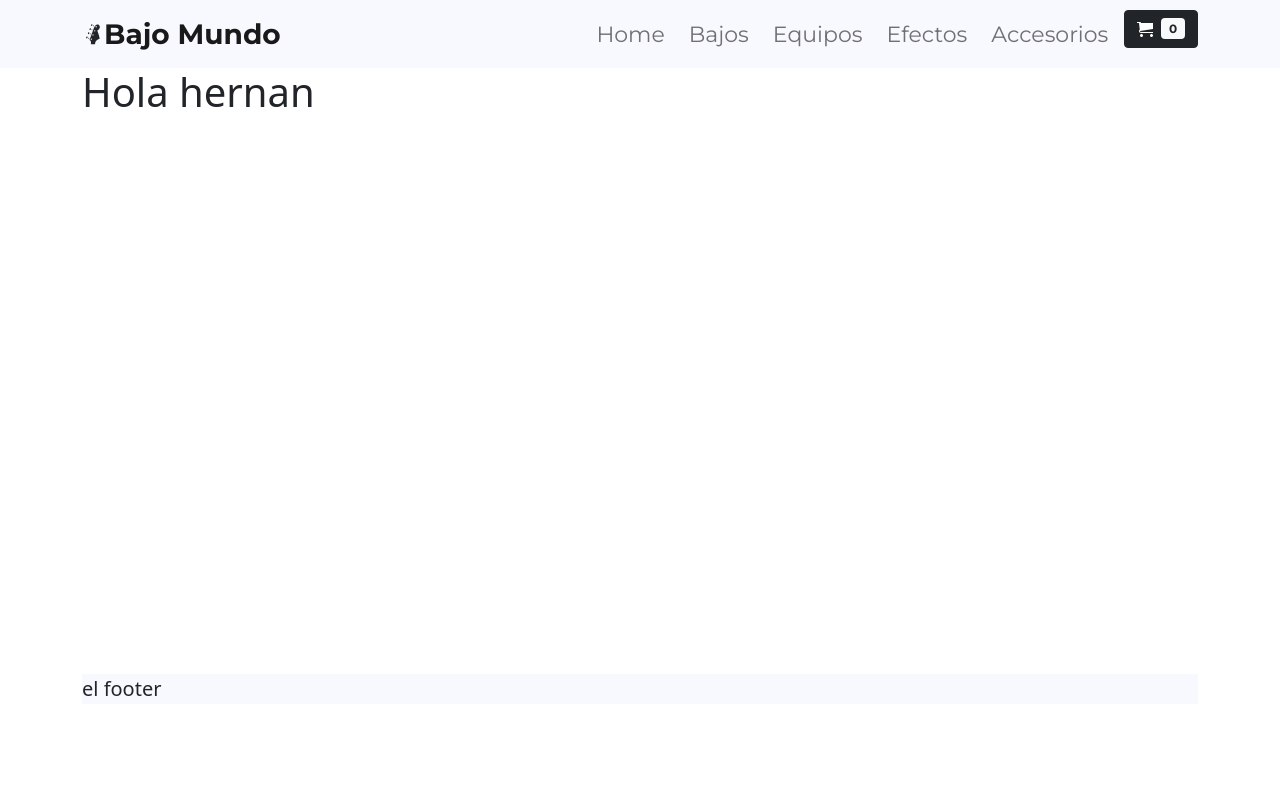
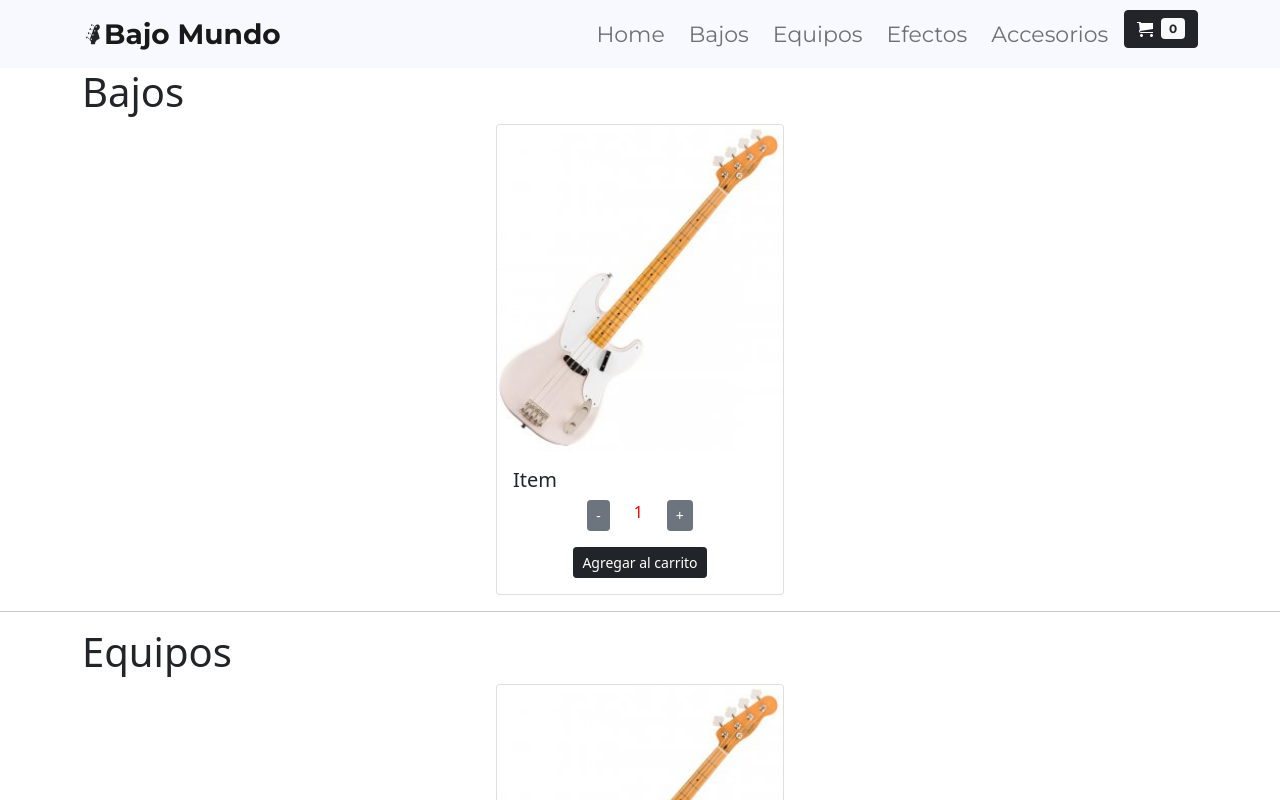
Before and after one commit to PlantaH/eCommerceReactJS, a React (Create React App) app: page / in a window 1280 px wide. Shown: the top 800 px of the page. Built offline with nearby package versions, Linux system fonts and the light colour scheme.

Commit message:
Desafio Clase 5

```diff
--- a/src/App.js
+++ b/src/App.js
@@ -6,17 +6,23 @@ import Footer from './components/Footer/Footer';
 import ItemListContainer from './components/ItemListContainer/ItemListContainer';
 
 function App() {
-  let nombre = "hernan"
+
 
   return (
-    <body>
+    <div>
       <NavBar />
-      <ItemListContainer nombre={nombre}/>
+      <ItemListContainer nombre="Bajos"/>
+      <hr/>
+      <ItemListContainer nombre="Equipos"/>
+      <hr/>
+      <ItemListContainer nombre="Efectos"/>
+      <hr/>
+      <ItemListContainer nombre="Accesorios"/>
       {
       /*<Parametros nombre={nombre} edad={12} mayorDeEdad={false} /> */
       }
       <Footer/>
-    </body>
+    </div>
   );
 }
 
--- a/src/components/Footer/Footer.css
+++ b/src/components/Footer/Footer.css
@@ -1,6 +1,6 @@
 .pie{
     background-color: ghostwhite;
     width: 100%;
-    margin-top: 50%;
+    margin-top: 5rem;
     font-size: 20px !important;
 }
--- /dev/null
+++ b/src/components/ItemCount/ItemCount.css
@@ -0,0 +1,3 @@
+.colItemsSeleccionados{
+    color:red
+}
--- /dev/null
+++ b/src/components/ItemCount/ItemCount.jsx
@@ -0,0 +1,64 @@
+import React , { useState, useEffect } from 'react'
+import {  Container , Row, Col, Button, Card} from "react-bootstrap";
+import './ItemCount.css';
+
+
+const ItemCount = ({stock,initial, onAdd}) => {
+
+    const [stockInicial, setStockInicial] = useState(initial)
+
+    const[disabledAdd, setDisabledAdd] = useState(false)
+    const[disabledRes, setDisabledRes] = useState(false)
+
+    const AddItem = (valor) => {
+       setStockInicial(parseInt(stockInicial) + parseInt(valor))
+    }
+
+    useEffect( () =>{
+        stockInicial  === 5 ? setDisabledAdd(true) : setDisabledAdd(false)
+        stockInicial  === 0 ? setDisabledRes(true) : setDisabledRes(false)
+    },[stockInicial]  )
+
+
+    return (
+        <Container fluid>
+            <Row className="justify-content-md-center">
+                <Col md="auto">
+                    <Card style={{ width: '18rem' }}>
+                        <Card.Img variant="top" src={`${process.env.PUBLIC_URL}/assets/images/squier-classic-vibe-50-precision-bass-mn-wbl.jpg`} />
+                        <Card.Body>
+                            <Card.Title>Item</Card.Title>
+                            <Card.Text>
+                                <Container fluid>
+                                    <Row className="justify-content-md-center">
+                                        <Col md="auto">
+                                            <Button variant="secondary" size="sm" onClick={() => AddItem(-1)} disabled={disabledRes}>-</Button >
+                                        </Col>
+                                        <Col md="auto" className="colItemsSeleccionados">
+                                            {stockInicial}
+                                        </Col>
+                                        <Col md="auto">
+                                            <Button variant="secondary" size="sm" onClick={() => AddItem(1)} disabled={disabledAdd}>+</Button >
+                                        </Col>
+                                    </Row>
+                                </Container>
+                            </Card.Text>
+                            <Container fluid>
+                            <Row className="justify-content-md-center">
+                                <Col md="auto">
+                                    <Button variant="dark" size="sm" onClick={onAdd}>Agregar al carrito</Button>
+                                </Col>
+                            </Row>
+                            </Container>
+                        </Card.Body>
+                     </Card>
+                </Col>
+            </Row>
+
+
+
+        </Container>
+    )
+}
+
+export default ItemCount
--- a/src/components/ItemListContainer/ItemListContainer.jsx
+++ b/src/components/ItemListContainer/ItemListContainer.jsx
@@ -1,11 +1,20 @@
 import React from 'react'
 import { Container } from "react-bootstrap";
+import ItemCount from "../ItemCount/ItemCount";
 
 const ItemListContainer = ({nombre}) => {
+
+    const onAdd = () =>{
+        alert("agregado al carrito")
+    }
+
     return (
         <Container>
         <div>
-            <h1>Hola {nombre}</h1>
+            <h1>{nombre}</h1>
+
+            <ItemCount stock="5" initial="1" onAdd={onAdd} />
+
         </div>
         </Container>
     )
```
Also changed, not shown: public/assets/images/squier-classic-vibe-50-precision-bass-mn-wbl.jpg (added).
